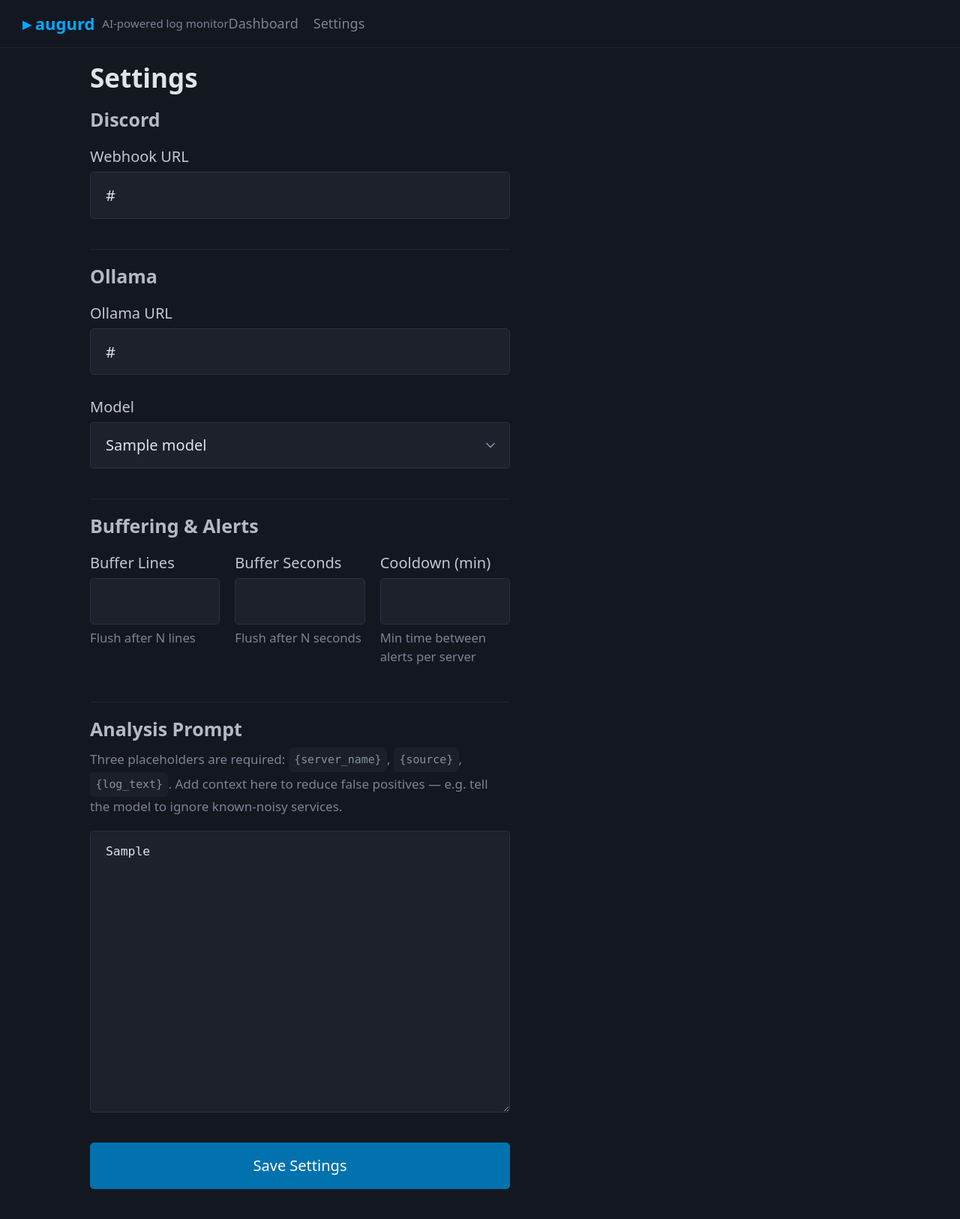
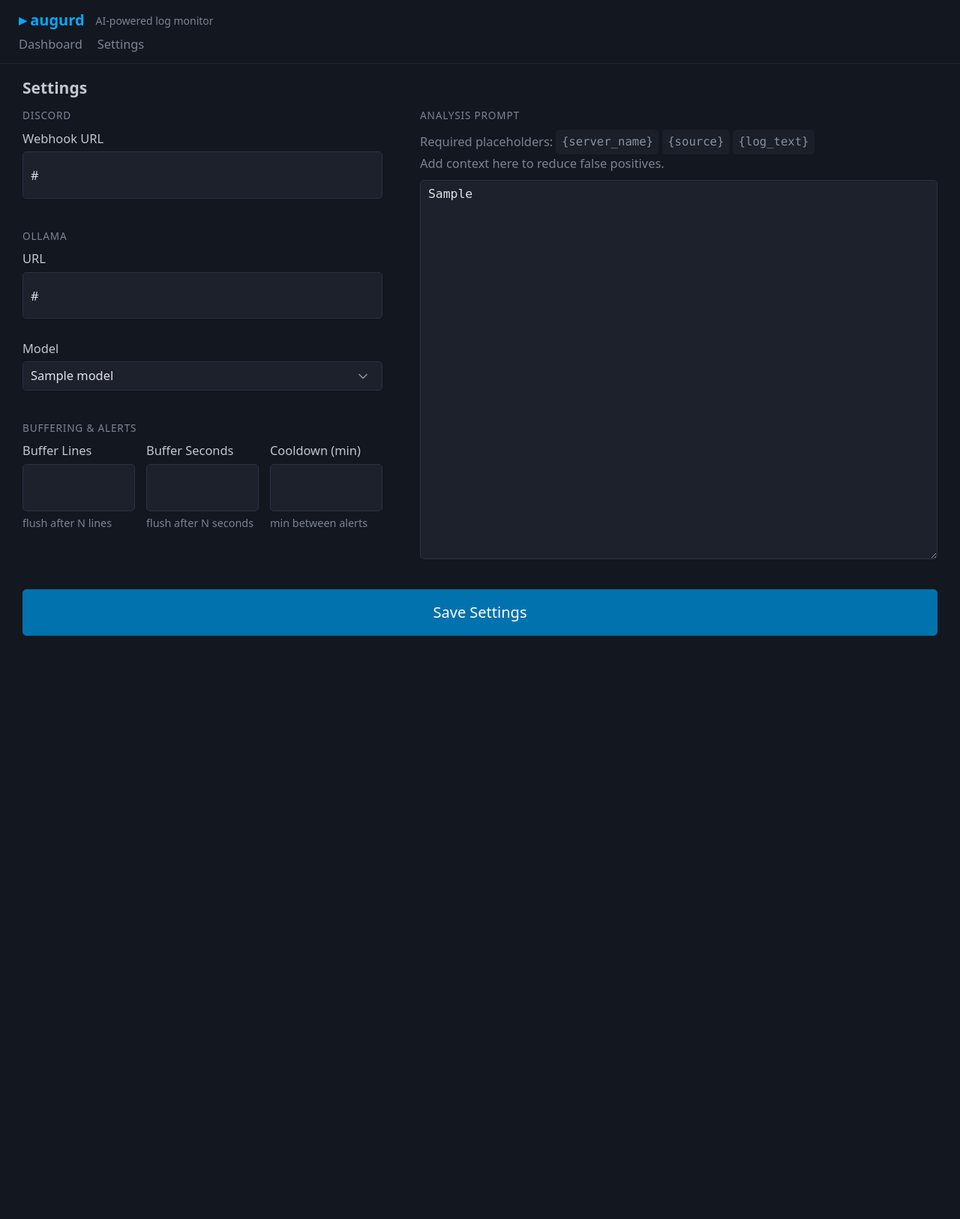
Before and after one commit to Klick3R-1/Augurd, a FastAPI app: template templates/settings.html in a window 1280 px wide. Shown: the whole page at 75% size. After the commit the page ends 848 px from the top, so only its background shows below. Run offline with FastAPI, Linux system fonts and the light colour scheme; the template is opened without the code that fills it: most values are stand-ins (such as "Sample title", 1, 10 or a date in 2020); some libraries are stand-ins or nearby versions.

Commit message:
Add blacklist filtering, CSS design system, and UI polish
- Blacklist: per-server term filter drops noisy lines before Ollama;
  all terms in an entry must match (AND logic, comma-separated)
- Static CSS file unifying design tokens, typography, nav, buttons,
  status badges, settings grid, and form layout
- Settings page widened to two-column layout (knobs + prompt textarea)
- Buttons normalised to identical size with inline-flex + explicit dims
- Nav restructured: brand+subtitle on top row, links below
- discord_client: reasoning field only shown when non-empty

Co-Authored-By: Claude Sonnet 4.6 <noreply@anthropic.com>

```diff
--- a/main.py
+++ b/main.py
@@ -3,6 +3,7 @@ from contextlib import asynccontextmanager
 
 from fastapi import FastAPI, Form, Request
 from fastapi.responses import HTMLResponse, RedirectResponse
+from fastapi.staticfiles import StaticFiles
 from fastapi.templating import Jinja2Templates
 
 import database
@@ -21,6 +22,7 @@ async def lifespan(app: FastAPI):
 
 
 app = FastAPI(title="augurd", lifespan=lifespan)
+app.mount("/static", StaticFiles(directory="static"), name="static")
 templates = Jinja2Templates(directory="templates")
 
 
@@ -62,7 +64,7 @@ async def server_new(request: Request):
     models = await ollama_client.get_models(settings.get("ollama_url", "http://localhost:11434"))
     return templates.TemplateResponse(
         "server_form.html",
-        {"request": request, "server": None, "log_sources": [], "models": models, "errors": []},
+        {"request": request, "server": None, "log_sources": [], "blacklist": [], "models": models, "errors": []},
     )
 
 
@@ -104,6 +106,7 @@ async def server_detail(request: Request, server_id: int):
     if not server:
         return redirect("/")
     log_sources = await database.get_log_sources(server_id)
+    blacklist = await database.get_blacklist(server_id)
     alerts = await database.get_server_alerts(server_id, limit=20)
     status = worker_manager.get_status(server_id)
     settings = await database.get_settings()
@@ -114,6 +117,7 @@ async def server_detail(request: Request, server_id: int):
             "request": request,
             "server": server,
             "log_sources": log_sources,
+            "blacklist": blacklist,
             "alerts": alerts,
             "worker": status,
             "models": models,
@@ -199,6 +203,22 @@ async def log_source_delete(server_id: int, source_id: int):
 
 
 # ---------------------------------------------------------------------------
+# Blacklist
+# ---------------------------------------------------------------------------
+
+@app.post("/servers/{server_id}/blacklist")
+async def blacklist_add(server_id: int, terms: str = Form(...)):
+    await database.add_blacklist_entry(server_id=server_id, terms=terms)
+    return redirect(f"/servers/{server_id}")
+
+
+@app.post("/servers/{server_id}/blacklist/{entry_id}/delete")
+async def blacklist_delete(server_id: int, entry_id: int):
+    await database.delete_blacklist_entry(entry_id)
+    return redirect(f"/servers/{server_id}")
+
+
+# ---------------------------------------------------------------------------
 # Worker control
 # ---------------------------------------------------------------------------
 
--- /dev/null
+++ b/static/style.css
@@ -0,0 +1,103 @@
+/* ── augurd design tokens ─────────────────────────────────────── */
+:root {
+  --font-size: 13px;
+  --aug-muted:     var(--pico-muted-color);
+  --aug-border:    var(--pico-muted-border-color);
+  --aug-green:     #22c55e;
+  --aug-yellow:    #f59e0b;
+  --aug-red:       #ef4444;
+  --aug-purple:    #a855f7;
+  --aug-gray:      #6b7280;
+}
+
+/* ── base typography ──────────────────────────────────────────── */
+body { font-size: var(--font-size); }
+
+h2 { font-size: 1.2rem; margin-bottom: 0.75rem; }
+h3 { font-size: 1.05rem; margin-bottom: 0.75rem; }
+h4 { font-size: 0.9rem;  margin-bottom: 0.5rem; }
+h5 { font-size: 0.82rem; margin-bottom: 0.4rem; }
+
+label       { font-size: 0.82rem; }
+input, select, textarea { font-size: 0.82rem !important; padding: 0.3rem 0.5rem !important; }
+button      { font-size: 0.82rem; padding: 0.35rem 1rem; }
+small       { font-size: 0.72rem; }
+code        { font-size: 0.78rem; }
+p           { font-size: 0.82rem; }
+
+/* ── layout ───────────────────────────────────────────────────── */
+main { padding: 1.25rem 1.5rem; max-width: 1400px; margin: 0 auto; }
+
+/* ── nav ──────────────────────────────────────────────────────── */
+nav { padding: 0.6rem 1.25rem; border-bottom: 1px solid var(--aug-border); }
+.brand { font-weight: 700; font-size: 1rem; text-decoration: none; color: var(--pico-primary); }
+.brand-sub { font-size: 0.7rem; color: var(--aug-muted); }
+.nav-links { display: flex; gap: 1rem; align-items: center; }
+.nav-links a { color: var(--aug-muted); text-decoration: none; font-size: 0.82rem; }
+.nav-links a:hover { color: var(--pico-color); }
+
+/* ── tables ───────────────────────────────────────────────────── */
+table { font-size: 0.82rem; }
+.alert-row td:first-child { color: var(--aug-muted); font-size: 0.75rem; white-space: nowrap; }
+.snippet {
+  font-size: 0.72rem; color: var(--aug-muted);
+  font-family: monospace;
+  max-width: 400px; overflow: hidden; text-overflow: ellipsis; white-space: nowrap;
+}
+
+/* ── buttons ──────────────────────────────────────────────────── */
+.btn-sm {
+  display: inline-flex !important;
+  align-items: center !important;
+  justify-content: center !important;
+  width: 4.5rem !important;
+  height: 1.8rem !important;
+  padding: 0 !important;
+  font-size: 0.75rem !important;
+  box-sizing: border-box !important;
+  white-space: nowrap !important;
+  line-height: 1 !important;
+  margin: 0 !important;
+}
+.actions { display: flex; gap: 0.4rem; align-items: center; }
+
+/* ── status badges ────────────────────────────────────────────── */
+.status-dot {
+  display: inline-block;
+  width: 8px; height: 8px;
+  border-radius: 50%;
+  margin-right: 5px;
+  flex-shrink: 0;
+}
+.status-badge         { display: inline-flex; align-items: center; font-size: 0.78rem; }
+.status-running       { background: var(--aug-green);  box-shadow: 0 0 5px #22c55e88; }
+.status-connecting,
+.status-reconnecting  { background: var(--aug-yellow); box-shadow: 0 0 5px #f59e0b88; }
+.status-error         { background: var(--aug-red);    box-shadow: 0 0 5px #ef444488; }
+.status-auth_required { background: var(--aug-purple); box-shadow: 0 0 5px #a855f788; }
+.status-stopped       { background: var(--aug-gray); }
+.error-text           { color: var(--aug-red); font-size: 0.75rem; }
+
+/* ── settings page ────────────────────────────────────────────── */
+.settings-grid {
+  display: grid;
+  grid-template-columns: 480px 1fr;
+  gap: 2.5rem;
+  align-items: start;
+}
+.settings-section-label {
+  font-size: 0.68rem;
+  text-transform: uppercase;
+  letter-spacing: 0.06em;
+  color: var(--aug-muted);
+  margin: 1rem 0 0.4rem;
+}
+.settings-section-label:first-child { margin-top: 0; }
+
+/* ── server form ──────────────────────────────────────────────── */
+.form-grid {
+  display: grid;
+  grid-template-columns: 1fr 1fr;
+  gap: 2rem;
+  align-items: start;
+}
--- a/templates/base.html
+++ b/templates/base.html
@@ -5,44 +5,16 @@
   <meta name="viewport" content="width=device-width, initial-scale=1.0">
   <title>{% block title %}augurd{% endblock %}</title>
   <link rel="stylesheet" href="https://cdn.jsdelivr.net/npm/@picocss/pico@2/css/pico.min.css">
+  <link rel="stylesheet" href="/static/style.css">
   <script src="https://unpkg.com/htmx.org@1.9.10"></script>
-  <style>
-    :root { --font-size: 15px; }
-    nav { padding: 0.75rem 1.5rem; border-bottom: 1px solid var(--pico-muted-border-color); }
-    nav .brand { font-weight: 700; font-size: 1.1rem; text-decoration: none; color: var(--pico-primary); }
-    nav .nav-links { display: flex; gap: 1rem; align-items: center; }
-    nav .nav-links a { color: var(--pico-muted-color); text-decoration: none; font-size: 0.9rem; }
-    nav .nav-links a:hover { color: var(--pico-color); }
-    main { padding: 1.5rem; max-width: 1100px; margin: 0 auto; }
-
-    .status-dot {
-      display: inline-block;
-      width: 10px; height: 10px;
-      border-radius: 50%;
-      margin-right: 6px;
-    }
-    .status-running    { background: #22c55e; box-shadow: 0 0 6px #22c55e88; }
-    .status-connecting,
-    .status-reconnecting { background: #f59e0b; box-shadow: 0 0 6px #f59e0b88; }
-    .status-error      { background: #ef4444; box-shadow: 0 0 6px #ef444488; }
-    .status-auth_required { background: #a855f7; box-shadow: 0 0 6px #a855f788; }
-    .status-stopped    { background: #6b7280; }
-
-    .status-badge { display: inline-flex; align-items: center; font-size: 0.85rem; }
-
-    table { font-size: 0.9rem; }
-    .actions { display: flex; gap: 0.5rem; }
-    .btn-sm { padding: 0.25rem 0.75rem; font-size: 0.8rem; }
-    .alert-row td:first-child { color: var(--pico-muted-color); font-size: 0.8rem; white-space: nowrap; }
-    .snippet { font-size: 0.75rem; color: var(--pico-muted-color); font-family: monospace; max-width: 400px; overflow: hidden; text-overflow: ellipsis; white-space: nowrap; }
-    .error-text { color: #ef4444; font-size: 0.8rem; }
-  </style>
 </head>
 <body>
   <nav>
-    <div style="display:flex; justify-content:space-between; align-items:center;">
-      <a class="brand" href="/">&#9656; augurd</a>
-        <span style="font-size:0.75rem; color:var(--pico-muted-color); font-weight:normal; margin-left:0.5rem;">AI-powered log monitor</span>
+    <div style="display:flex; flex-direction:column; gap:0.25rem;">
+      <div style="display:flex; align-items:center; gap:0.75rem;">
+        <a class="brand" href="/">&#9656; augurd</a>
+        <span class="brand-sub">AI-powered log monitor</span>
+      </div>
       <div class="nav-links">
         <a href="/">Dashboard</a>
         <a href="/settings">Settings</a>
--- a/templates/settings.html
+++ b/templates/settings.html
@@ -2,11 +2,14 @@
 {% block title %}Settings — augurd{% endblock %}
 
 {% block content %}
-<h2>Settings</h2>
+<h3>Settings</h3>
 
-<form method="post" action="/settings" style="max-width:560px;">
+<form method="post" action="/settings">
+  <div class="settings-grid">
 
-  <h4>Discord</h4>
+    <!-- Left: all knobs -->
+    <div>
+      <p class="settings-section-label">Discord</p>
       <label>
         Webhook URL
         <input type="url" name="discord_webhook_url"
@@ -14,11 +17,9 @@
                placeholder="https://discord.com/api/webhooks/…">
       </label>
 
-  <hr>
-
-  <h4>Ollama</h4>
+      <p class="settings-section-label">Ollama</p>
       <label>
-    Ollama URL
+        URL
         <input type="url" name="ollama_url"
                value="{{ settings.ollama_url }}"
                placeholder="http://localhost:11434">
@@ -34,42 +35,42 @@
         {% else %}
         <input type="text" name="ollama_model"
                value="{{ settings.ollama_model }}"
-           placeholder="llama3.2 (could not reach Ollama to list models)">
+               placeholder="Could not reach Ollama — enter manually">
         {% endif %}
       </label>
 
-  <hr>
-
-  <h4>Buffering &amp; Alerts</h4>
-  <div style="display:grid; grid-template-columns: 1fr 1fr 1fr; gap:1rem;">
+      <p class="settings-section-label">Buffering &amp; Alerts</p>
+      <div style="display:grid; grid-template-columns: 1fr 1fr 1fr; gap:0.75rem;">
         <label>
           Buffer Lines
           <input type="number" name="buffer_lines" value="{{ settings.buffer_lines }}" min="1" max="500">
-      <small>Flush after N lines</small>
+          <small>flush after N lines</small>
         </label>
         <label>
           Buffer Seconds
           <input type="number" name="buffer_seconds" value="{{ settings.buffer_seconds }}" min="5" max="600">
-      <small>Flush after N seconds</small>
+          <small>flush after N seconds</small>
         </label>
         <label>
           Cooldown (min)
           <input type="number" name="alert_cooldown_minutes" value="{{ settings.alert_cooldown_minutes }}" min="0" max="1440">
-      <small>Min time between alerts per server</small>
+          <small>min between alerts</small>
         </label>
       </div>
+    </div>
 
-  <hr>
+    <!-- Right: prompt -->
+    <div>
+      <p class="settings-section-label">Analysis Prompt</p>
+      <p style="color:var(--pico-muted-color); margin-bottom:0.5rem;">
+        Required placeholders: <code>{server_name}</code> <code>{source}</code> <code>{log_text}</code><br>
+        Add context here to reduce false positives.
+      </p>
+      <textarea name="analysis_prompt" rows="20"
+                style="font-family:monospace; resize:vertical; width:100%;">{{ settings.analysis_prompt }}</textarea>
+    </div>
 
-  <h4>Analysis Prompt</h4>
-  <p style="color:var(--pico-muted-color); font-size:0.85rem; margin-top:-0.5rem;">
-    Three placeholders are required: <code>{server_name}</code>, <code>{source}</code>, <code>{log_text}</code>.
-    Add context here to reduce false positives — e.g. tell the model to ignore known-noisy services.
-  </p>
-  <label>
-    <textarea name="analysis_prompt" rows="14"
-              style="font-family: monospace; font-size: 0.82rem; resize: vertical;">{{ settings.analysis_prompt }}</textarea>
-  </label>
+  </div>
 
   <button type="submit" style="margin-top:1rem;">Save Settings</button>
 </form>
```
Also changed, not shown: database.py (+35 -0 lines), templates/server_form.html (+43 -0 lines), worker.py (+18 -2 lines). Lines whose indentation alone changed are shown as unchanged.
